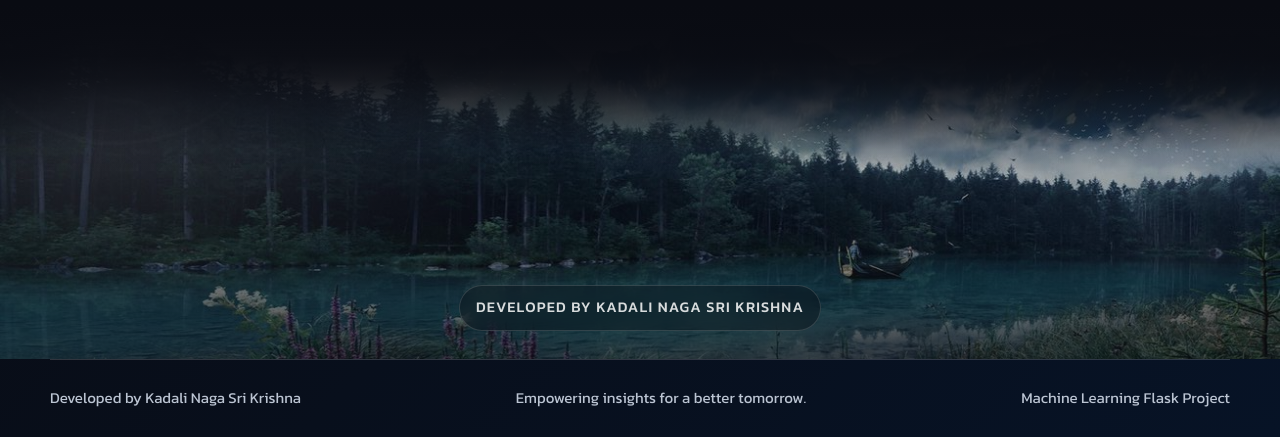
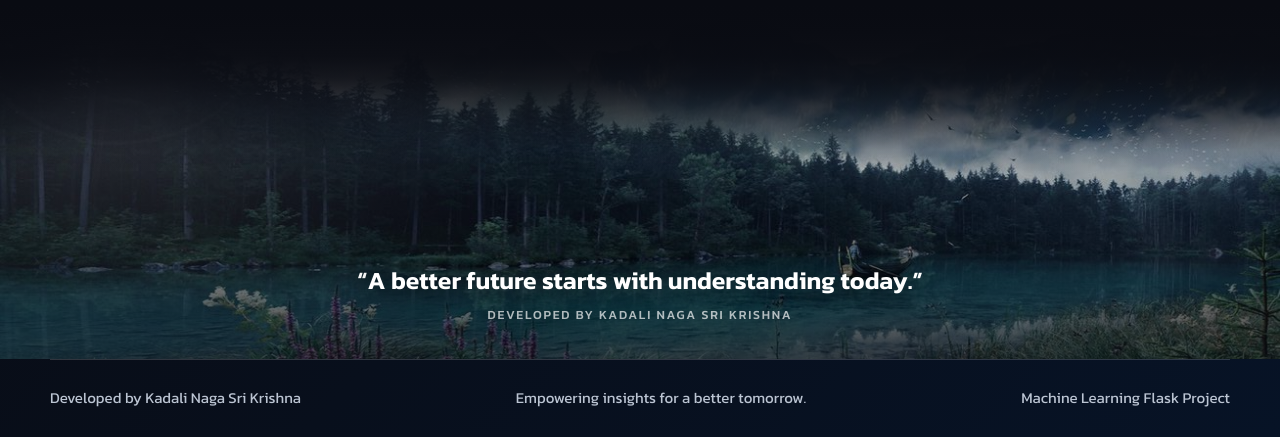
Before and after one commit to kadalikrishna/ProjectV, a Flask app: page / in a window 1280 px wide. Shown: the part 2050-2487 px from the top of the page. Run offline with Flask 3, Linux system fonts and the light colour scheme.

Commit message:
Prepare HDI predictor for deployment

```diff
--- a/HDI_Predictor/app.py
+++ b/HDI_Predictor/app.py
@@ -17,6 +17,12 @@ FEATURE_COLUMNS = [
     "Expected Years of Schooling",
     "GNI per Capita",
 ]
+INPUT_LIMITS = {
+    "Life Expectancy": (0, 120),
+    "Mean Years of Schooling": (0, 30),
+    "Expected Years of Schooling": (0, 30),
+    "GNI per Capita": (0, 250000),
+}
 
 
 def load_model():
@@ -60,6 +66,16 @@ def category_message(category):
     return messages.get(category, "HDI category could not be explained.")
 
 
+def validate_inputs(values):
+    """Check that values stay inside realistic ranges before prediction."""
+    for column_name, value in zip(FEATURE_COLUMNS, values):
+        minimum, maximum = INPUT_LIMITS[column_name]
+        if value < minimum or value > maximum:
+            raise ValueError(
+                f"{column_name} must be between {minimum:g} and {maximum:g}."
+            )
+
+
 @app.route("/")
 def home():
     """Show the home page and prediction form."""
@@ -77,10 +93,10 @@ def predict():
         expected_schooling = float(request.form["expected_schooling"])
         gni_per_capita = float(request.form["gni_per_capita"])
 
-        input_data = pd.DataFrame(
-            [[life_expectancy, mean_schooling, expected_schooling, gni_per_capita]],
-            columns=FEATURE_COLUMNS,
-        )
+        values = [life_expectancy, mean_schooling, expected_schooling, gni_per_capita]
+        validate_inputs(values)
+
+        input_data = pd.DataFrame([values], columns=FEATURE_COLUMNS)
 
         predicted_score = round(float(model.predict(input_data)[0]), 3)
         predicted_score = max(0, min(1, predicted_score))
@@ -95,11 +111,8 @@ def predict():
 
     except FileNotFoundError as error:
         return render_template("result.html", error=str(error))
-    except ValueError:
-        return render_template(
-            "result.html",
-            error="Please enter valid numeric values in every field.",
-        )
+    except ValueError as error:
+        return render_template("result.html", error=str(error))
     except Exception as error:
         return render_template(
             "result.html",
@@ -108,4 +121,6 @@ def predict():
 
 
 if __name__ == "__main__":
-    app.run(debug=True, use_reloader=False)
+    port = int(os.environ.get("PORT", 5000))
+    debug_mode = os.environ.get("FLASK_DEBUG", "0") == "1"
+    app.run(host="0.0.0.0", port=port, debug=debug_mode, use_reloader=False)
--- a/HDI_Predictor/requirements.txt
+++ b/HDI_Predictor/requirements.txt
@@ -1,4 +1,5 @@
 flask
+gunicorn
 numpy
 pandas
 matplotlib
--- a/HDI_Predictor/static/style.css
+++ b/HDI_Predictor/static/style.css
@@ -71,16 +71,6 @@ a {
     font-size: 1rem;
     padding: 0 16px;
     white-space: nowrap;
-}
-
-.brand-logo,
-.footer-logo {
-    width: 36px;
-    height: 36px;
-    display: block;
-    border-radius: 999px;
-    background: var(--black);
-    object-fit: cover;
 }
 
 .nav-links {
@@ -423,18 +413,47 @@ input:focus {
 .developer-credit {
     position: relative;
     z-index: 1;
-    margin: 0 20px 28px;
-    padding: 10px 16px;
-    border: 1px solid rgba(255, 255, 255, 0.14);
-    border-radius: 999px;
-    background: rgba(7, 10, 18, 0.38);
+    margin: 0 20px 34px;
+    width: min(1120px, calc(100% - 40px));
+    padding: 0;
+    border: 0;
+    border-radius: 0;
+    background: transparent;
     color: rgba(255, 255, 255, 0.84);
     text-align: center;
-    font-size: 0.92rem;
+    text-shadow: 0 4px 26px rgba(0, 0, 0, 0.78);
+}
+
+.developer-credit p {
+    margin: 0 0 10px;
+    color: #ffffff;
+    font-size: clamp(1rem, 2vw, 1.55rem);
+    font-weight: 600;
+    line-height: 1.18;
+    white-space: nowrap;
+    transition: opacity 0.7s ease, transform 0.7s ease;
+}
+
+.developer-credit p::before {
+    content: open-quote;
+}
+
+.developer-credit p::after {
+    content: close-quote;
+}
+
+.developer-credit span {
+    display: block;
+    color: rgba(255, 255, 255, 0.68);
+    font-size: 0.78rem;
     font-weight: 500;
-    letter-spacing: 0.08em;
+    letter-spacing: 0.14em;
     text-transform: uppercase;
-    backdrop-filter: blur(8px);
+}
+
+.developer-credit p.quote-fade {
+    opacity: 0;
+    transform: translateY(10px);
 }
 
 .result-page {
@@ -579,6 +598,11 @@ input:focus {
         font-size: 2.15rem;
     }
 
+    .developer-credit p {
+        font-size: 0.88rem;
+        white-space: normal;
+    }
+
     .feature-card {
         padding: 22px;
     }
--- a/HDI_Predictor/templates/index.html
+++ b/HDI_Predictor/templates/index.html
@@ -99,19 +99,19 @@
                 <form action="/predict" method="POST" class="prediction-form">
                     <div class="form-group">
                         <label for="life_expectancy">Life Expectancy</label>
-                        <input type="number" step="0.01" min="0" id="life_expectancy" name="life_expectancy" placeholder="e.g. 75.5" required>
+                        <input type="number" step="0.01" min="0" max="120" id="life_expectancy" name="life_expectancy" placeholder="e.g. 75.5" required>
                     </div>
                     <div class="form-group">
                         <label for="mean_schooling">Mean Years of Schooling</label>
-                        <input type="number" step="0.01" min="0" id="mean_schooling" name="mean_schooling" placeholder="e.g. 9.8" required>
+                        <input type="number" step="0.01" min="0" max="30" id="mean_schooling" name="mean_schooling" placeholder="e.g. 9.8" required>
                     </div>
                     <div class="form-group">
                         <label for="expected_schooling">Expected Years of Schooling</label>
-                        <input type="number" step="0.01" min="0" id="expected_schooling" name="expected_schooling" placeholder="e.g. 13.2" required>
+                        <input type="number" step="0.01" min="0" max="30" id="expected_schooling" name="expected_schooling" placeholder="e.g. 13.2" required>
                     </div>
                     <div class="form-group">
                         <label for="gni_per_capita">GNI per Capita</label>
-                        <input type="number" step="0.01" min="0" id="gni_per_capita" name="gni_per_capita" placeholder="e.g. 15980" required>
+                        <input type="number" step="0.01" min="0" max="250000" id="gni_per_capita" name="gni_per_capita" placeholder="e.g. 15980" required>
                     </div>
                     <button type="submit" class="primary-button form-button">Predict HDI</button>
                 </form>
@@ -119,7 +119,10 @@
         </section>
 
         <section class="developer-section" aria-label="Developer credit">
-            <p class="developer-credit">Developed by Kadali Naga Sri Krishna</p>
+            <div class="developer-credit">
+                <p id="rotating-quote">A better future starts with understanding today.</p>
+                <span>Developed by Kadali Naga Sri Krishna</span>
+            </div>
         </section>
     </main>
 
@@ -128,5 +131,30 @@
         <span>Empowering insights for a better tomorrow.</span>
         <span>Machine Learning Flask Project</span>
     </footer>
+
+    <script>
+        const hdiQuotes = [
+            "Progress begins where insight meets action.",
+            "Data becomes powerful when it helps people grow.",
+            "A better future starts with understanding today.",
+            "Human development is not just measured, it is built.",
+            "Behind every number is a story of health, learning, and opportunity.",
+            "Turn your pain into power.",
+            "Out of difficulties grow miracles."
+        ];
+
+        const quoteElement = document.getElementById("rotating-quote");
+        let quoteIndex = 0;
+
+        setInterval(() => {
+            quoteIndex = (quoteIndex + 1) % hdiQuotes.length;
+            quoteElement.classList.add("quote-fade");
+
+            setTimeout(() => {
+                quoteElement.textContent = hdiQuotes[quoteIndex];
+                quoteElement.classList.remove("quote-fade");
+            }, 700);
+        }, 5000);
+    </script>
 </body>
 </html>
```
Also changed, not shown: HDI_Predictor/README.md, HDI_Predictor/static/logo-full.png (deleted), HDI_Predictor/static/logo-icon.png (deleted), HDI_Predictor/static/plots/strip_plot.png, 2 other files.
